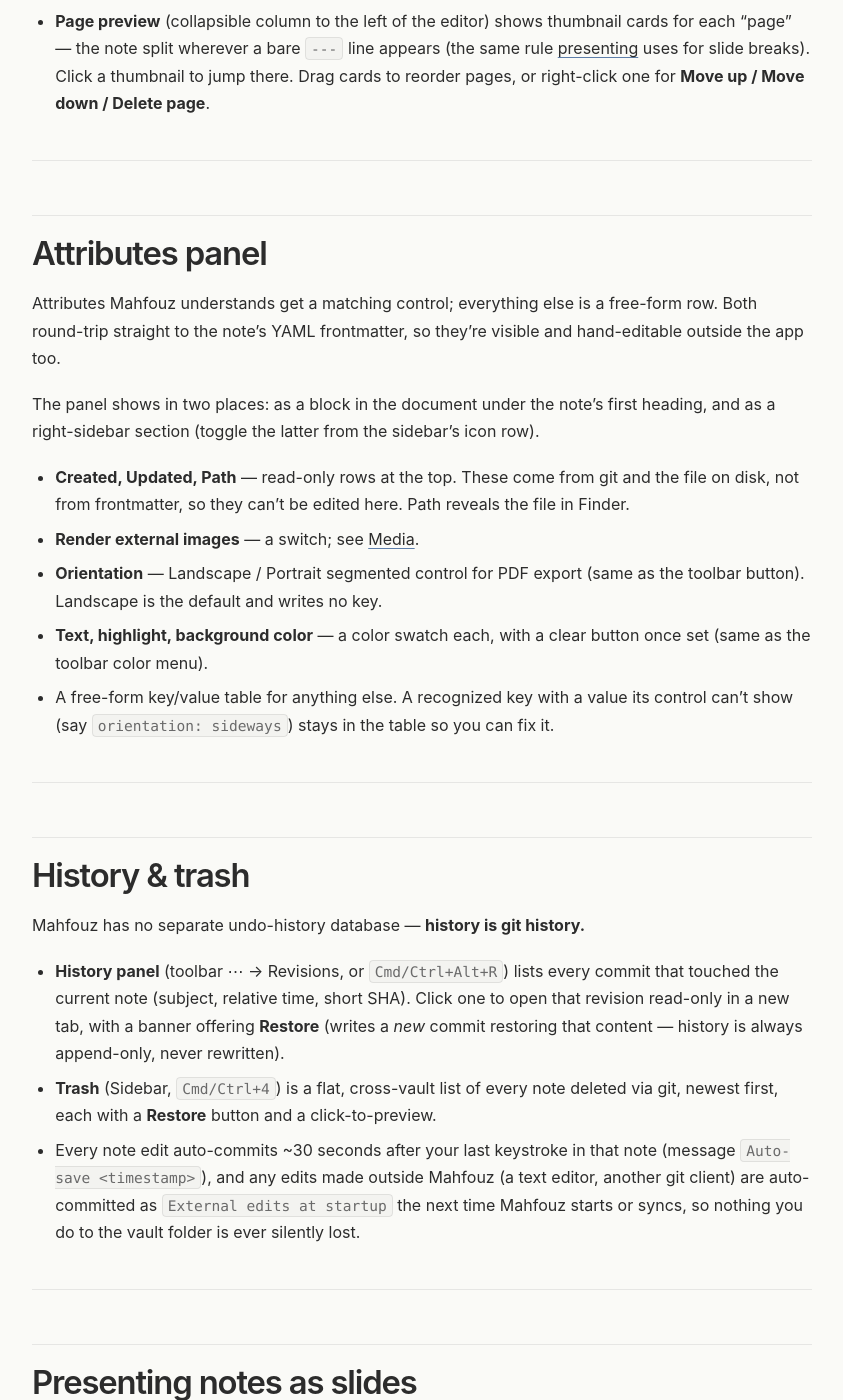
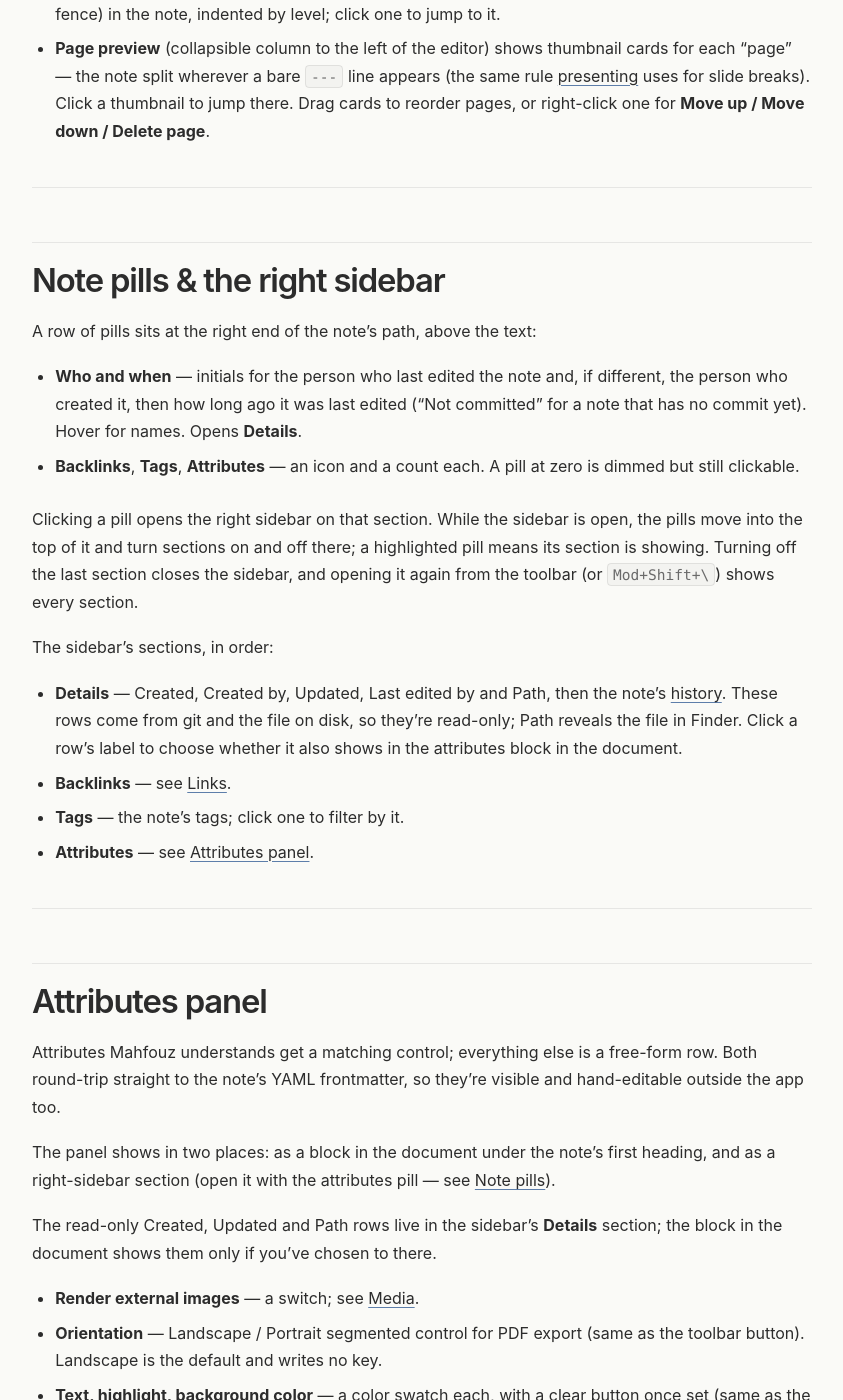
Before and after one commit to mahfouz-app/docs, a Jekyll site: the page built from guide.md, in a window 1280 px wide and 1400 px high, scrolled down 7631 px. Shown: the whole window, without its empty margins (218-1061 px from the left). Built offline with Jekyll 4.4.1, drawn with Linux system fonts in a browser that asks for light colours; some of the changed text lies outside the part shown.

Commit message:
Document note pills and the Details section
Pills above the note show who last edited it and when, plus backlink, tag
and attribute counts, and open the matching right-sidebar section. While
the sidebar is open they become its section toggles. Details replaces the
History panel and holds the read-only Created/Updated/Path rows.

Co-Authored-By: Claude Opus 5.5 <noreply@anthropic.com>

```diff
--- a/HELP.md
+++ b/HELP.md
@@ -188,7 +188,8 @@ The toolbar above the editor, left to right:
 
 Right-aligned at the end of the toolbar:
 
-- **Save status** — shows whether the note has been saved
+- **Save status** — shows whether the note has been saved; click it to
+  open the [Details](#note-pills--the-right-sidebar) section
 - **Zoom** dropdown
 - **Show source** — switches between Source and Preview (see
   [The editor](#the-editor))
@@ -198,7 +199,7 @@ Right-aligned at the end of the toolbar:
   **Present**, **Export…**, **New child note**, **New folder**,
   **Bookmark** / **Remove bookmark**, **Move…**, **Rename**, **Duplicate**,
   **Copy name**, **Copy as wikilink**, **Copy ID**, **Reveal in Finder**,
-  **Revisions** (opens the History panel), and **Delete** (danger). Each
+  **Revisions** (opens the note's history in the Details section), and **Delete** (danger). Each
   item shows its keyboard shortcut.
 
 A plugin that registers toolbar items (such as draw.io's **New diagram**
@@ -261,7 +262,8 @@ rather than stacking markers.
   a text selection turns the selection into `[selected text](url)`.
 - **Backlinks**: the right sidebar's "Linked from N notes" section lists
   every note that links to the one you're viewing (via `[[wikilink]]` or a
-  regular link to its title). It's hidden entirely when there are none.
+  regular link to its title). The backlinks pill above the note shows the
+  count and opens it (see [Note pills](#note-pills--the-right-sidebar)).
 
 ---
 
@@ -307,6 +309,36 @@ position ("whichever section is at the top of the viewport is active"):
 
 ---
 
+## Note pills & the right sidebar
+
+A row of pills sits at the right end of the note's path, above the text:
+
+- **Who and when** — initials for the person who last edited the note
+  and, if different, the person who created it, then how long ago it was
+  last edited ("Not committed" for a note that has no commit yet). Hover
+  for names. Opens **Details**.
+- **Backlinks**, **Tags**, **Attributes** — an icon and a count each.
+  A pill at zero is dimmed but still clickable.
+
+Clicking a pill opens the right sidebar on that section. While the
+sidebar is open, the pills move into the top of it and turn sections on
+and off there; a highlighted pill means its section is showing. Turning
+off the last section closes the sidebar, and opening it again from the
+toolbar (or `Mod+Shift+\`) shows every section.
+
+The sidebar's sections, in order:
+
+- **Details** — Created, Created by, Updated, Last edited by and Path,
+  then the note's [history](#history--trash). These rows come from git
+  and the file on disk, so they're read-only; Path reveals the file in
+  Finder. Click a row's label to choose whether it also shows in the
+  attributes block in the document.
+- **Backlinks** — see [Links](#links-wikilinks--backlinks).
+- **Tags** — the note's tags; click one to filter by it.
+- **Attributes** — see [Attributes panel](#attributes-panel).
+
+---
+
 ## Attributes panel
 
 Attributes Mahfouz understands get a matching control; everything else
@@ -314,12 +346,13 @@ is a free-form row. Both round-trip straight to the note's YAML
 frontmatter, so they're visible and hand-editable outside the app too.
 
 The panel shows in two places: as a block in the document under the
-note's first heading, and as a right-sidebar section (toggle the latter
-from the sidebar's icon row).
+note's first heading, and as a right-sidebar section (open it with the
+attributes pill — see [Note pills](#note-pills--the-right-sidebar)).
 
-- **Created, Updated, Path** — read-only rows at the top. These come
-  from git and the file on disk, not from frontmatter, so they can't be
-  edited here. Path reveals the file in Finder.
+The read-only Created, Updated and Path rows live in the sidebar's
+**Details** section; the block in the document shows them only if you've
+chosen to there.
+
 - **Render external images** — a switch; see
   [Media](#media-images--attachments).
 - **Orientation** — Landscape / Portrait segmented control for PDF export
@@ -336,7 +369,8 @@ from the sidebar's icon row).
 
 Mahfouz has no separate undo-history database — **history is git history.**
 
-- **History panel** (toolbar ⋯ → Revisions, or `Cmd/Ctrl+Alt+R`) lists
+- **History** (the bottom of the sidebar's Details section — toolbar ⋯ →
+  Revisions, `Cmd/Ctrl+Alt+R`, or click the save status) lists
   every commit that touched the current note (subject, relative time,
   short SHA). Click one to open that revision read-only in a new tab,
   with a banner offering **Restore** (writes a *new* commit restoring
```
